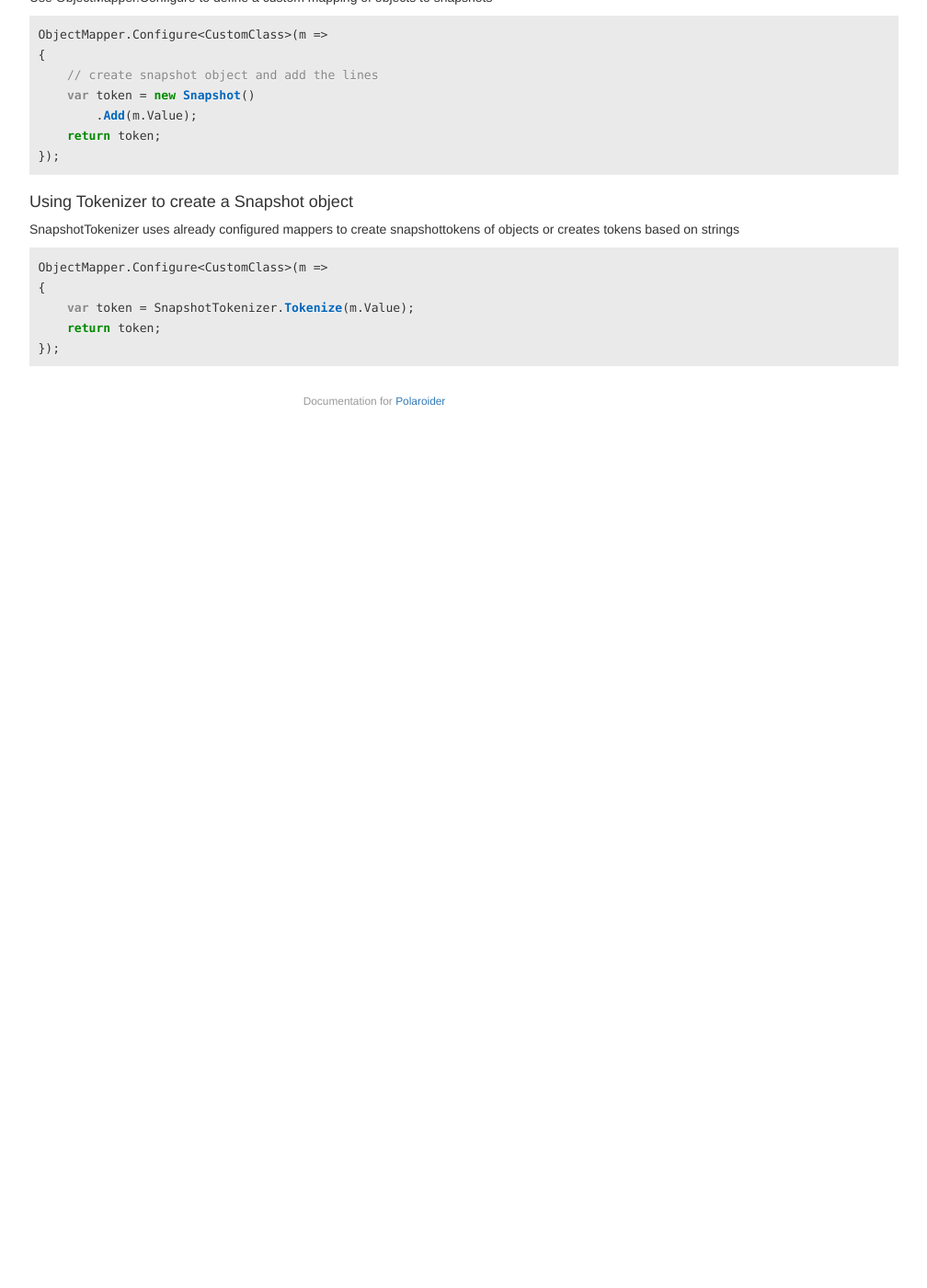
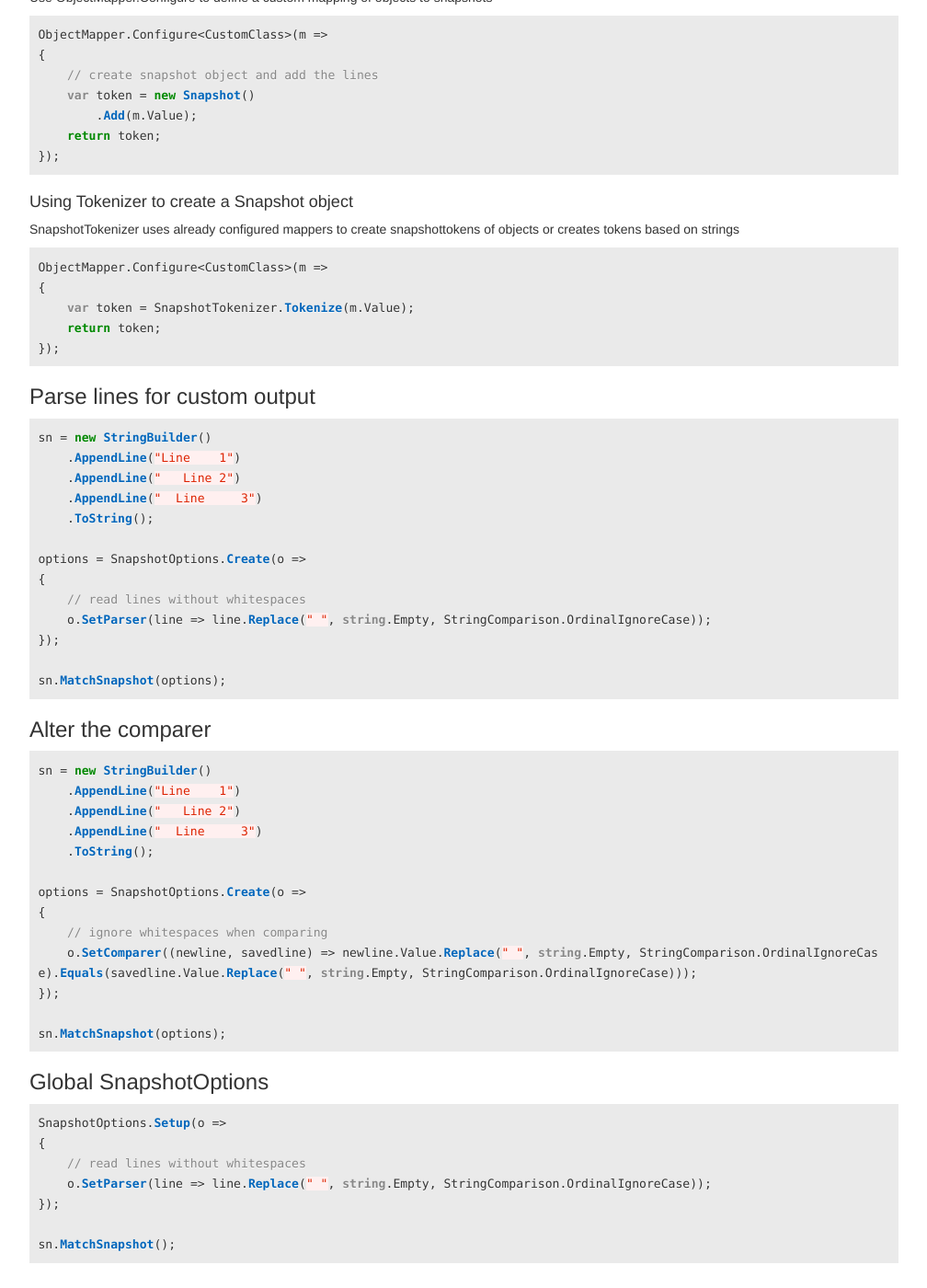
Before and after one commit to WickedFlame/Polaroider, a Jekyll site: the page built from docs/api.md, in a window 1280 px wide and 1400 px high, scrolled down 2102 px. Shown: the whole window at 92% size, without its empty margins (233-1241 px from the left). Built offline with Jekyll 4.4.1, drawn with Linux system fonts in a browser that asks for light colours; before the commit the page ends 2567 px from its top, so only the background shows below that.

Commit message:
Global SnapshotOptions

````diff
--- a/appveyor.yml
+++ b/appveyor.yml
@@ -2,7 +2,7 @@
 
 
 # version format
-version: 1.0.4.{build}
+version: 1.1.0.{build}
 
 # you can use {branch} name in version format too
 # version: 1.0.{build}-{branch}
--- a/docs/api.md
+++ b/docs/api.md
@@ -115,3 +115,48 @@ ObjectMapper.Configure<CustomClass>(m =>
     return token;
 });
 ```
+
+### Parse lines for custom output
+```csharp
+sn = new StringBuilder()
+    .AppendLine("Line    1")
+    .AppendLine("   Line 2")
+    .AppendLine("  Line     3")
+    .ToString();
+
+options = SnapshotOptions.Create(o =>
+{
+    // read lines without whitespaces
+    o.SetParser(line => line.Replace(" ", string.Empty, StringComparison.OrdinalIgnoreCase));
+});
+
+sn.MatchSnapshot(options);
+```
+
+### Alter the comparer
+```csharp
+sn = new StringBuilder()
+    .AppendLine("Line    1")
+    .AppendLine("   Line 2")
+    .AppendLine("  Line     3")
+    .ToString();
+
+options = SnapshotOptions.Create(o =>
+{
+    // ignore whitespaces when comparing
+    o.SetComparer((newline, savedline) => newline.Value.Replace(" ", string.Empty, StringComparison.OrdinalIgnoreCase).Equals(savedline.Value.Replace(" ", string.Empty, StringComparison.OrdinalIgnoreCase)));
+});
+
+sn.MatchSnapshot(options);
+```
+
+### Global SnapshotOptions
+```csharp
+SnapshotOptions.Setup(o =>
+{
+    // read lines without whitespaces
+    o.SetParser(line => line.Replace(" ", string.Empty, StringComparison.OrdinalIgnoreCase));
+});
+
+sn.MatchSnapshot();
+```
````
Also changed, not shown: docs/changelog.md, 5 other files.
